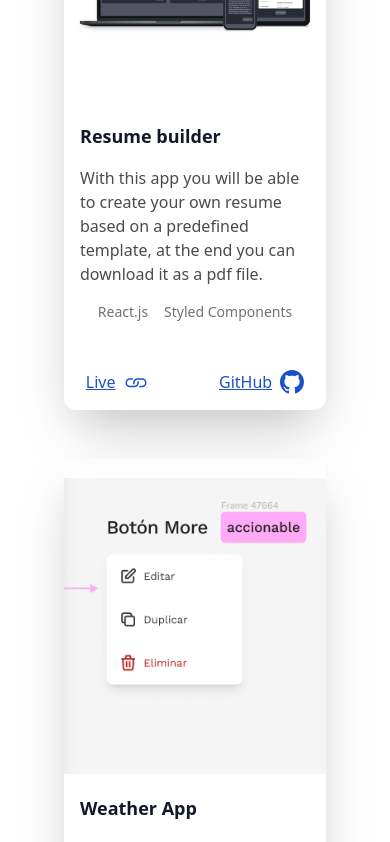
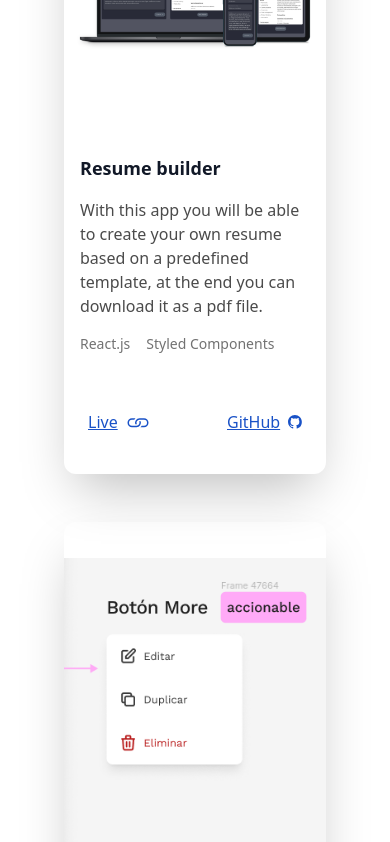
Before and after one commit to LPRegen/portfolio, a Next.js app: page / in a window 390 px wide. Shown: the part 2300-3142 px from the top of the page. Built offline with nearby package versions, Linux system fonts and the light colour scheme.

Commit message:
refactor: modify styles

```diff
--- a/components/Projects.tsx
+++ b/components/Projects.tsx
@@ -47,7 +47,7 @@ export const Projects = () => {
 
   const TechnologyList = ({ techList }: { techList: Array<string> }) => {
     return (
-      <ul className="flex gap-4 text-secondary-600 text-sm ">
+      <ul className="flex gap-4 text-secondary-600 text-sm w-full">
         {techList.map((tech) => (
           <li key={tech} className="whitespace-nowrap">
             {tech}
@@ -58,7 +58,7 @@ export const Projects = () => {
   };
 
   const Links = ({ live, repo }: { live: string; repo: string }) => {
-    const anchorStyle = 'flex gap-2 text-primary-800/90 underline';
+    const anchorStyle = 'flex gap-2 text-primary-800/90 underline p-2';
     return (
       <div className="grid grid-cols-2 gap-12 mt-8 mb-4">
         <Link href={live}>
@@ -99,7 +99,7 @@ export const Projects = () => {
                   objectFit="contain"
                 />
               </div>
-              <div className="flex flex-col justify-between gap-4 items-center px-4 sm:p-8 lg:p-4 lg:gap-8">
+              <div className="flex flex-col justify-between gap-4 items-center px-4 pb-4 sm:p-8 lg:p-4 lg:gap-8">
                 <Title as="h3" className="w-full">
                   {name}
                 </Title>
```
